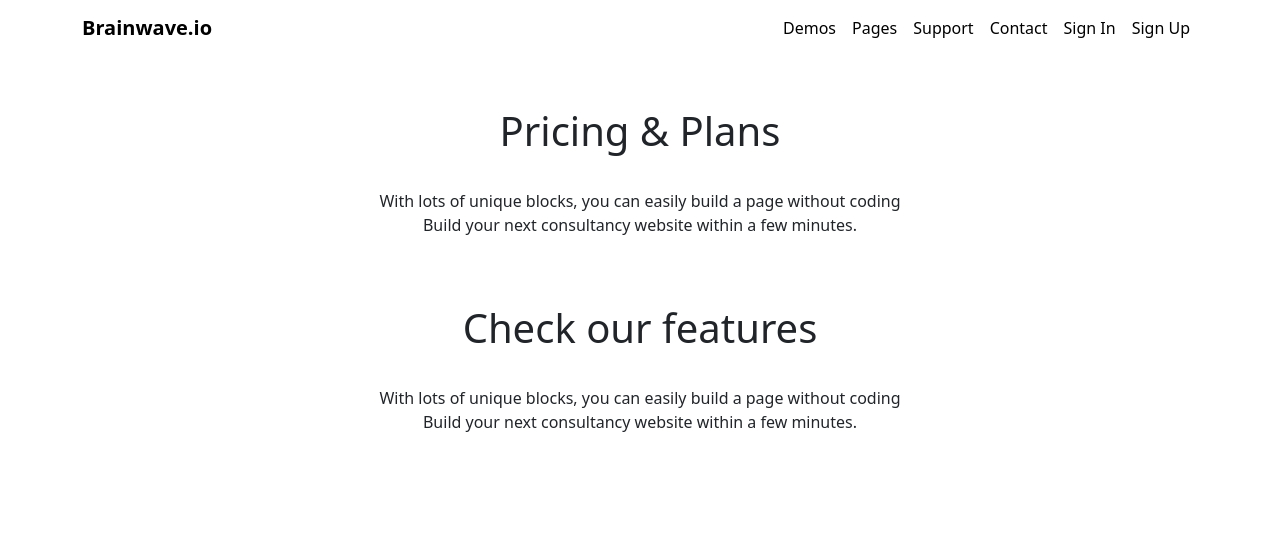
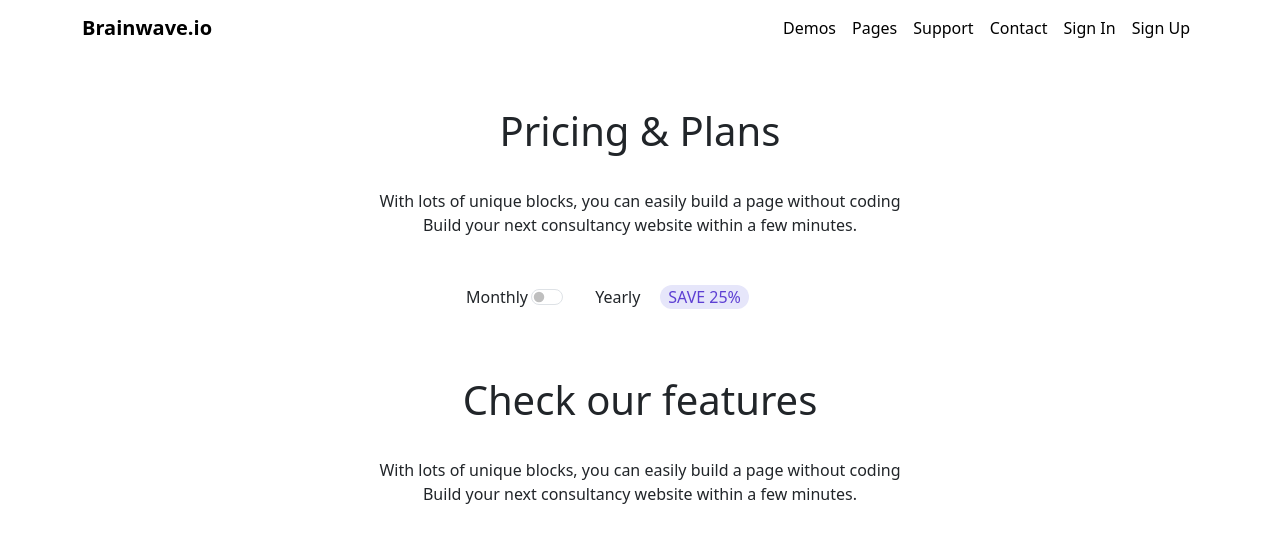
Before and after one commit to JoabFelton138/Brainwave.io, a React (Create React App) app in the folder brainwaveio/: page / in a window 1280 px wide. Shown: the top 542 px of the page. Built offline with nearby package versions, Linux system fonts and the light colour scheme.

Commit message:
buttons
created a custom switch button from react bs

```diff
--- a/brainwaveio/src/App.css
+++ b/brainwaveio/src/App.css
@@ -19,3 +19,18 @@
 .mt-2 {
   margin-top: 1.5rem!important;
 }
+
+/* button container*/
+
+.switch-container{
+  margin-top: 2.5vw;
+}
+
+.switch-container .row{
+  --bs-gutter-x: -48rem;
+}
+
+.form-switch .form-check-input:checked {
+  background-color: #5D3FD3;
+  border-color: #5D3FD3;
+}
--- a/brainwaveio/src/App.js
+++ b/brainwaveio/src/App.js
@@ -3,6 +3,7 @@ import 'bootstrap/dist/css/bootstrap.min.css';
 
 import Navigation from './components/navigation';
 import Content from './components/content';
+import SwitchContainer from './components/switch-container';
 
 function App() {
   return (
@@ -11,6 +12,7 @@ function App() {
       <Content
         title={'Pricing & Plans'}
       />
+      <SwitchContainer/>
        <Content
         title={'Check our features'}
       />
--- /dev/null
+++ b/brainwaveio/src/components/switch-container.jsx
@@ -0,0 +1,38 @@
+import React from 'react';
+
+import Button from 'react-bootstrap/Switch';
+import {Row, Col, Container} from 'react-bootstrap';
+
+function SwitchContainer(){
+    return(
+        <div className='switch-container'>
+            <Container>
+                <Row className="justify-content-md-center">
+                    <Col>
+                        <p>Monthly</p>
+                    </Col>
+                    <Col>
+                        <Button/>
+                    </Col>
+                    <Col>
+                    <p>Yearly</p>
+                    </Col>
+                    <Col>
+                        <div style={{backgroundColor: '#E6E6FA',
+                                    color: '#5D3FD3',
+                                    width: '7vw',
+                                    textAlign: 'center',
+                                    borderRadius: '25px'}}>
+                            SAVE 25%
+                        </div>
+                    </Col>
+                    <Col>
+
+                    </Col>
+                </Row>
+            </Container>
+        </div>
+    );
+}
+
+export default SwitchContainer;
```
